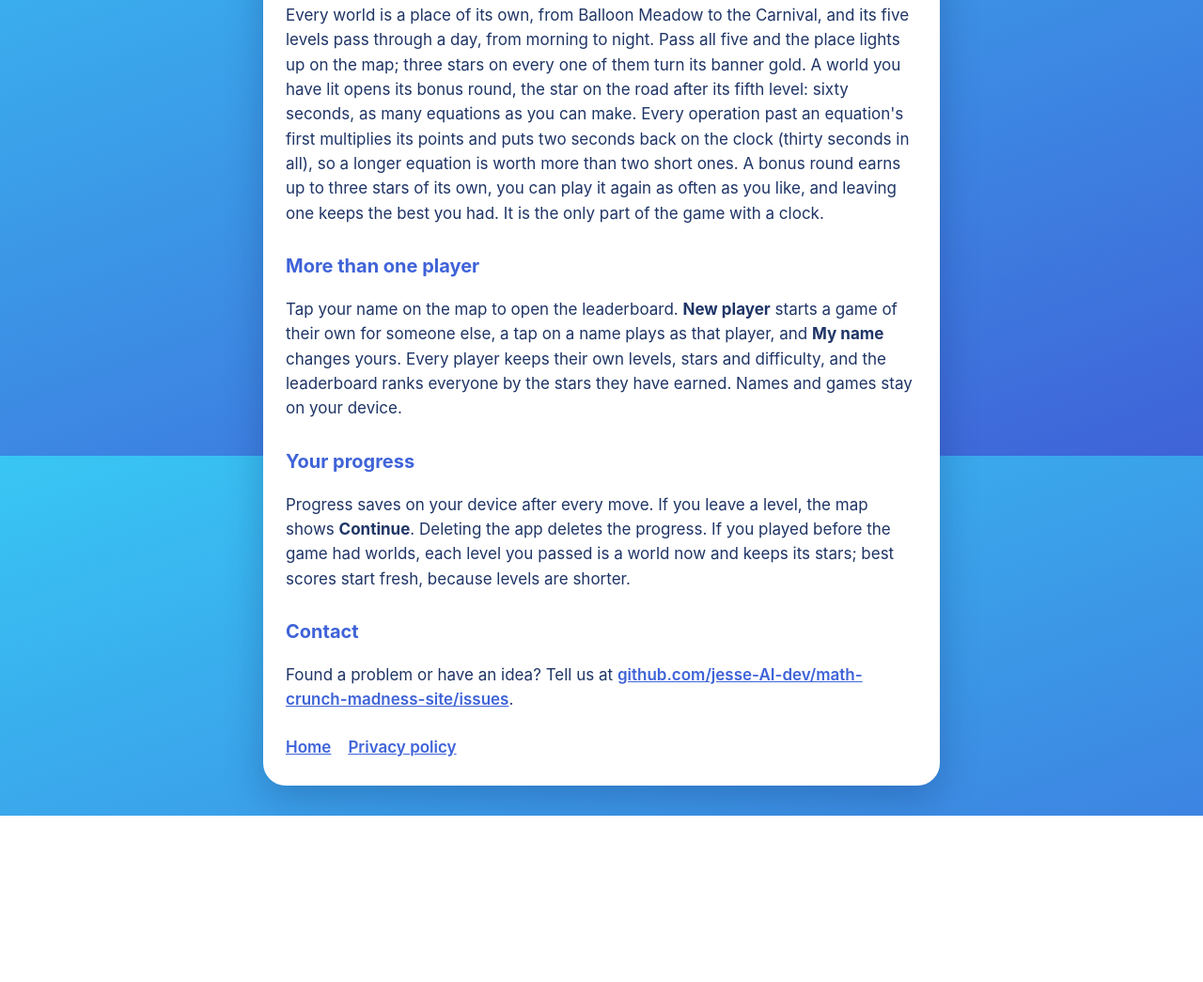
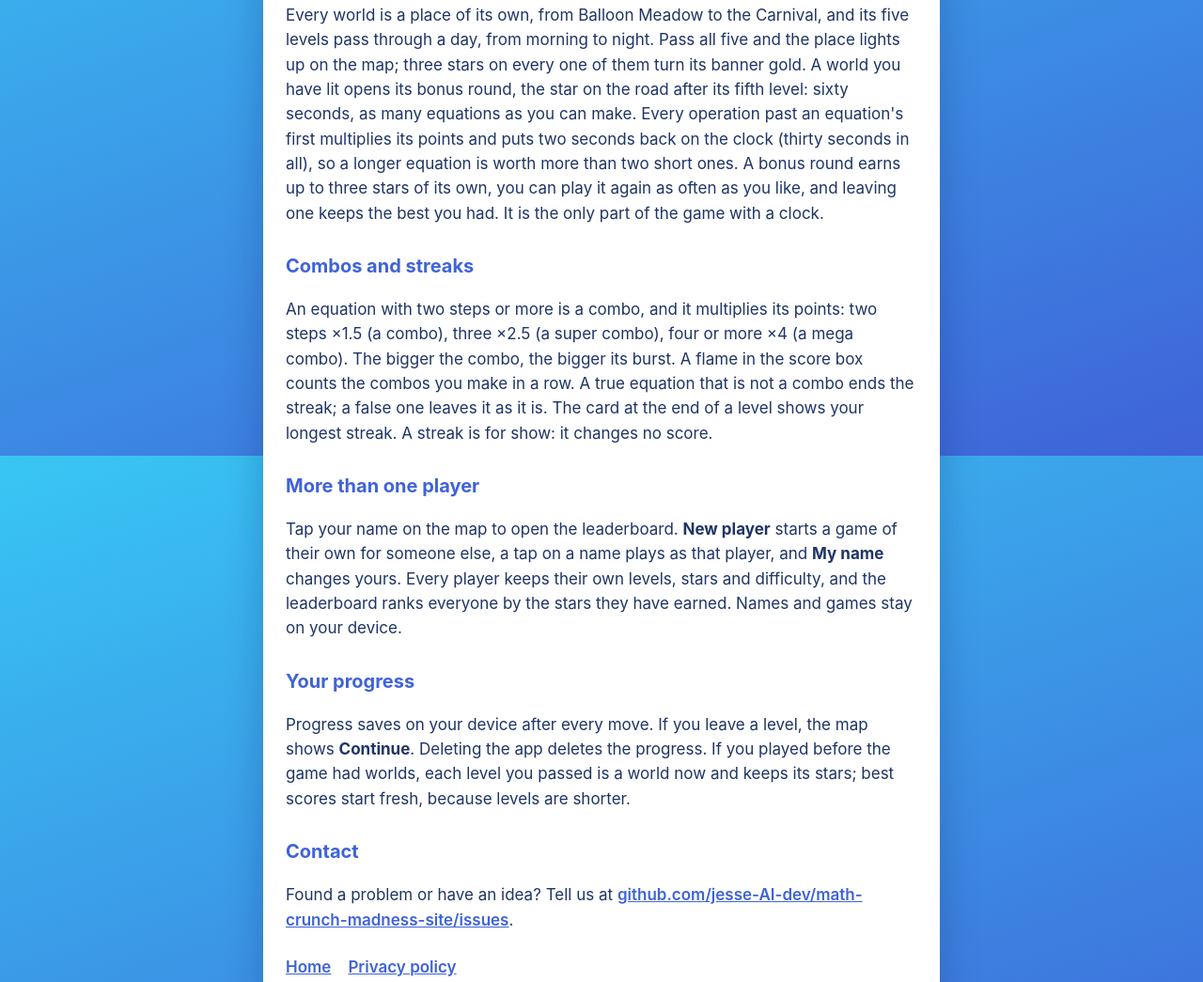
Before and after one commit to jesse-AI-dev/math-crunch-madness-site, a plain HTML site: page support.html in a window 1280 px wide. Shown: the part 1115-2160 px from the top of the page at 94% size. Before the commit the page ends 1983 px from the top, so only its background shows below. Drawn offline with Linux system fonts and the light colour scheme.

Commit message:
Support: combos and streaks
An equation with two steps or more is a combo, with a burst that grows with it; a flame in the score box
counts combos in a row. For show only: it changes no score.

Co-Authored-By: Claude Fable 5.2 <noreply@anthropic.com>

```diff
--- a/support.html
+++ b/support.html
@@ -13,6 +13,8 @@
 <p>The game is twelve worlds, each one kind of math, with five short levels in each. A level is six to ten equations. Passing the last level of the last world finishes the game; Endless Madness opens after it for whoever wants more.</p>
 <h2>Places and bonus rounds</h2>
 <p>Every world is a place of its own, from Balloon Meadow to the Carnival, and its five levels pass through a day, from morning to night. Pass all five and the place lights up on the map; three stars on every one of them turn its banner gold. A world you have lit opens its bonus round, the star on the road after its fifth level: sixty seconds, as many equations as you can make. Every operation past an equation's first multiplies its points and puts two seconds back on the clock (thirty seconds in all), so a longer equation is worth more than two short ones. A bonus round earns up to three stars of its own, you can play it again as often as you like, and leaving one keeps the best you had. It is the only part of the game with a clock.</p>
+<h2>Combos and streaks</h2>
+<p>An equation with two steps or more is a combo, and it multiplies its points: two steps ×1.5 (a combo), three ×2.5 (a super combo), four or more ×4 (a mega combo). The bigger the combo, the bigger its burst. A flame in the score box counts the combos you make in a row. A true equation that is not a combo ends the streak; a false one leaves it as it is. The card at the end of a level shows your longest streak. A streak is for show: it changes no score.</p>
 <h2>More than one player</h2>
 <p>Tap your name on the map to open the leaderboard. <strong>New player</strong> starts a game of their own for someone else, a tap on a name plays as that player, and <strong>My name</strong> changes yours. Every player keeps their own levels, stars and difficulty, and the leaderboard ranks everyone by the stars they have earned. Names and games stay on your device.</p><h2>Your progress</h2>
 <p>Progress saves on your device after every move. If you leave a level, the map shows <strong>Continue</strong>. Deleting the app deletes the progress. If you played before the game had worlds, each level you passed is a world now and keeps its stars; best scores start fresh, because levels are shorter.</p>
```
